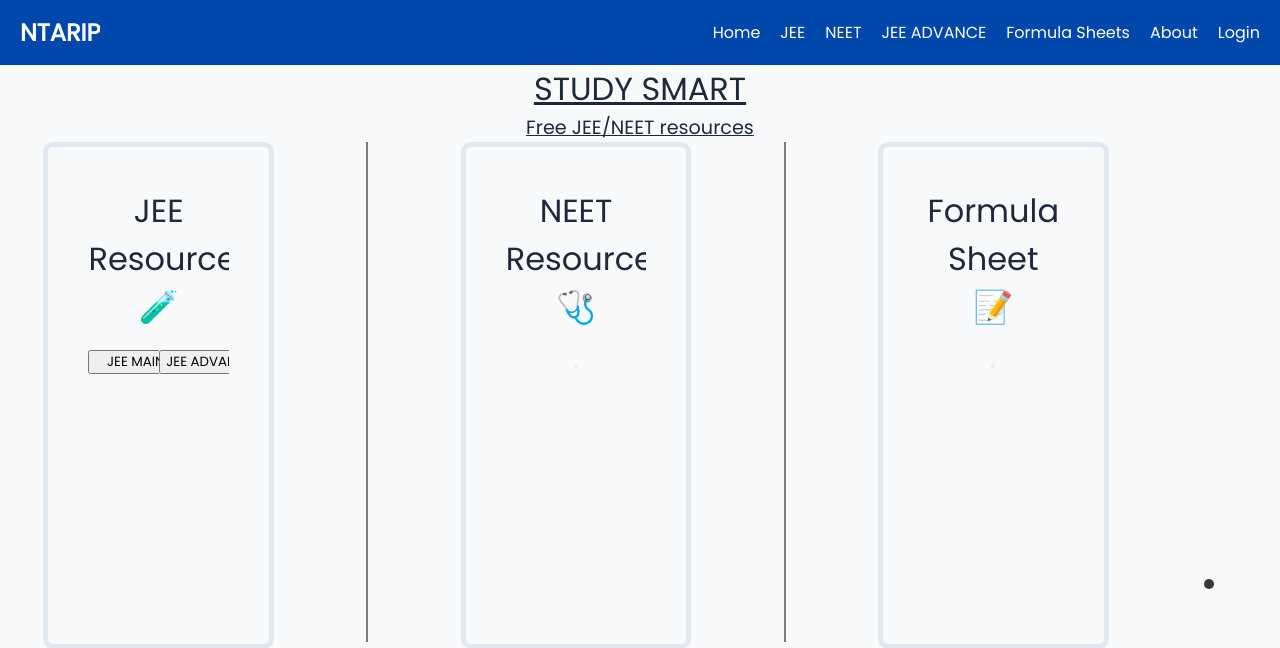
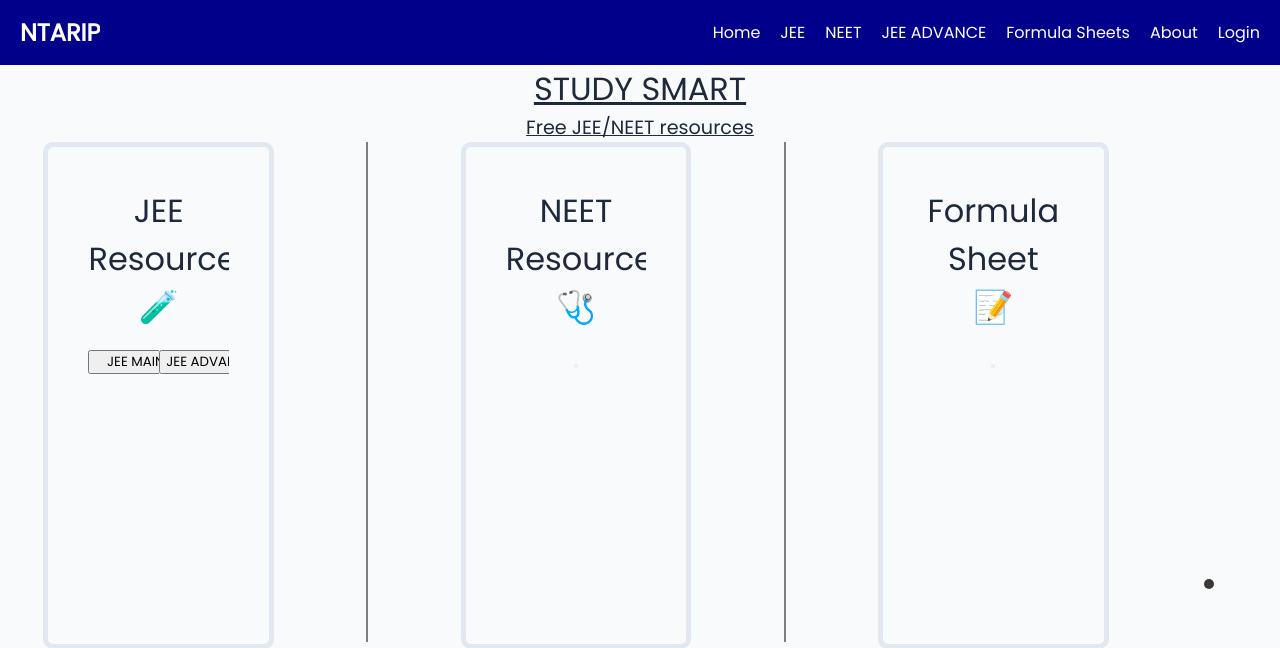
Before and after one commit to abhishek98185/ntarip, a Django app: page / in a window 1280 px wide. Shown: the top 648 px of the page. Run offline with Django 5.2, Linux system fonts and the light colour scheme.

Commit message:
navbar color changing animation

```diff
--- a/ntarip/home/static/css/index.css
+++ b/ntarip/home/static/css/index.css
@@ -44,7 +44,7 @@ main {
   gap: 15px;
 }
 ::selection{
-  color: white;
+  color: yellow;
   background-color: black;
 
 }
--- a/ntarip/home/static/css/style.css
+++ b/ntarip/home/static/css/style.css
@@ -11,16 +11,21 @@
   display: flex;
   justify-content: space-between;
   align-items: center;
+  z-index: 2;
+  position: relative;
+  background-color: transparent;
 }
 
 .navbar ul {
   list-style: none;
   display: flex;
   gap: 20px ;
+  z-index: 4;
 
 }
 .navbar li{
   gap: 50px;
+  z-index: 4;
 }
 
 .navbar a {
--- a/ntarip/home/templates/base.html
+++ b/ntarip/home/templates/base.html
@@ -15,45 +15,38 @@
   <link rel="stylesheet" href="{% static 'css/theme.css ' %}">
   {% block extra_css %}{% endblock %}
 </head>
-<!-- <style>
-  /* initial loader  */
-#preloader {
-  position: fixed;
+<style>
+  #nav2{
+  position: absolute;
+  display: flex;
   top: 0;
   left: 0;
   width: 100%;
-  height: 100vh;
-  background: #0a0a0a;
+  height: 66.1px;
+  opacity: 0;
   display: flex;
-  flex-direction: column;
-  justify-content: center;
   align-items: center;
-  z-index: 9999;
+  background-color: darkblue;
+  z-index: 0;
+  }
+  .navbar{
+    position: relative;
+    z-index: 1;
+  }
+  .navbar ul{
+    z-index: 999;
+  }
+  .navbar li{
+  gap: 50px;
+  z-index: 10;
 }
 
-#loading-line {
-  width: 0%;
-  height: 4px;
-  background: #00ffcc;
-  margin-bottom: 20px;
-}
-
-#loading-text {
-  color: #fff;
-  font-size: 1.2rem;
-  font-family: Arial, sans-serif;
-  letter-spacing: 1px;
-}
-
-</style> -->
+</style>
 
 <body>
   <header>
-    <!-- <div id="preloader">
-      <div id="loading-line"></div>
-      <p id="loading-text">Website is loading...</p>
-    </div> -->
     <nav class="navbar">
+      <div id="nav2"></div>
       <h1>NTARIP</h1>
 
       <div class="hamburger" id="hamburger">&#9776;</div>
@@ -103,32 +96,24 @@
   crossorigin="anonymous" referrerpolicy="no-referrer"></script>
 <script src="{% static 'js/script.js' %}"></script>
 <script src="{% static 'js/theme.js' %}"></script>
-<!-- <script>
+<script>
+const nav2 = document.querySelector("#nav2")
+const navbar = document.querySelector(".navbar")
+navbar.addEventListener("mouseenter",()=>{
+  gsap.fromTo(nav2,
+      { opacity: 0, x: "100%" },  // From right and invisible
+      { opacity: 1, x: "0%", duration:2, ease: "power2.out" }  // To center and visible
+    );
+})
+navbar.addEventListener("mouseleave", ()=>{
+ gsap.to(nav2, {
+      opacity: 0,
+      x: "-100%",  // Slide out to the left
+      duration: 2,
+      ease: "power3.out"
+    });
+})
 
-//loader animation
-gsap.to("#loading-line", {
-  width: "80%",
-  duration: 2,
-  ease: "power4.out",
-});
-
-// Animate text fade in and then hide everything
-gsap.to("#loading-text", {
-  opacity: 1,
-  duration: 1,
-  delay: 1,
-});
-
-// After animation, hide loader
-gsap.to("#preloader", {
-  opacity: 0,
-  duration: 1,
-  delay: 3,
-  onComplete: () => {
-    document.getElementById("preloader").style.display = "none";
-    console.log("Preloader hidden");
-  },
-});
-</script> -->
+</script>
 
 </html>
--- a/ntarip/home/templates/index.html
+++ b/ntarip/home/templates/index.html
@@ -5,6 +5,7 @@ Resources {% endblock %} {% block extra_css %}
 <link rel="stylesheet" href="{% static 'css/socialmedia.css' %}" />
 <link rel="stylesheet" href="{% static 'css/loader.css' %}" />
 <style>
+
   .page2 {
     width: 100vw;
     height: 125%;
@@ -71,7 +72,10 @@ Resources {% endblock %} {% block extra_css %}
   .text4{
     padding-left: 4vw;
   }
-</style>
+  main{
+    overflow-y:hidden ;
+  }
+  </style>
 
 {% endblock %} {% block body %}
 <!-- Main Section -->
@@ -221,18 +225,21 @@ Resources {% endblock %} {% block extra_css %}
 <script>
   const tml = gsap.timeline();
   tml.from(".card2", {
-    duration: 0.1,
+    y:500,
+    duration: 0.5,
     delay: 0.1,
     opacity: 0,
   });
-  tml.from(".card1", {
+  gsap.from(".card1", {
     duration: 0.8,
+    delay : 0.8,
     x: -100,
     opacity: 0,
     ease: "bounce.out",
   });
-  tml.from(".card3", {
+  gsap.from(".card3", {
     duration: 0.8,
+    delay:0.8,
     x: 100,
     opacity: 0,
     ease: "bounce.out",
```
